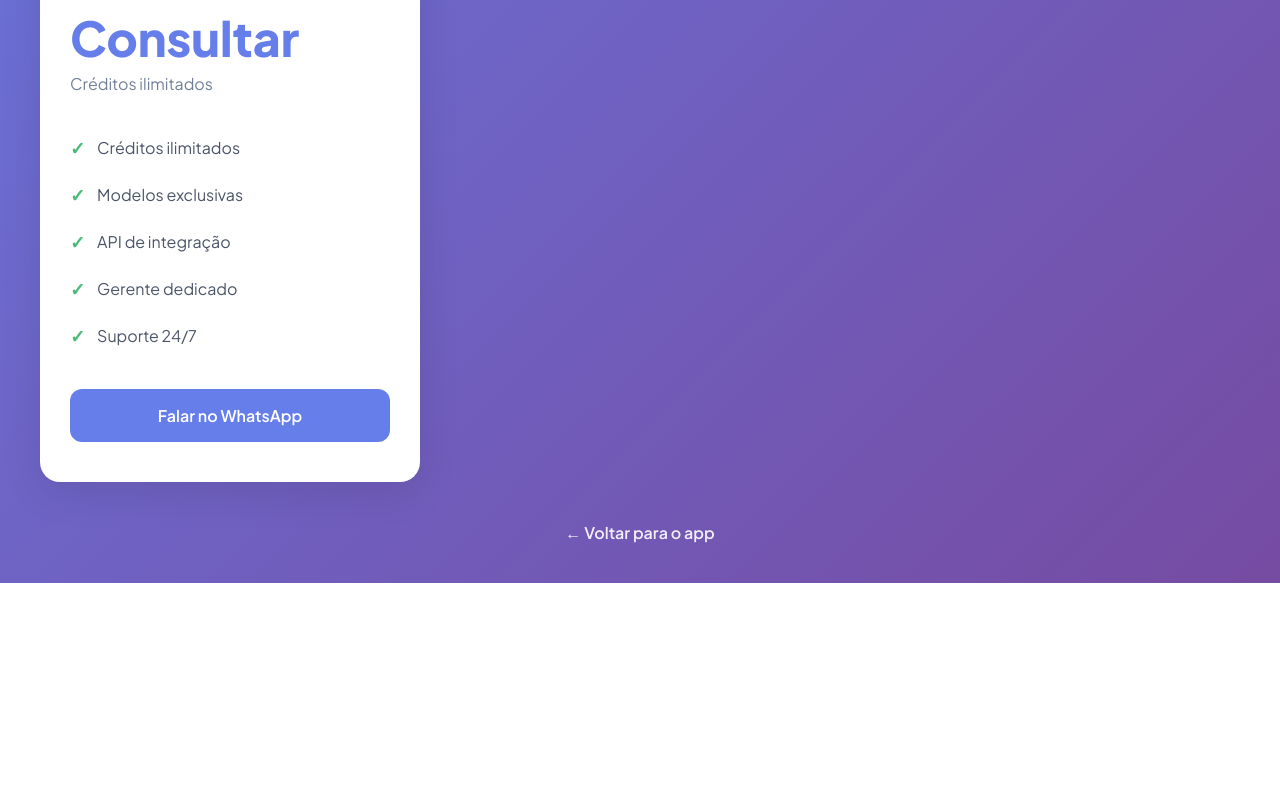
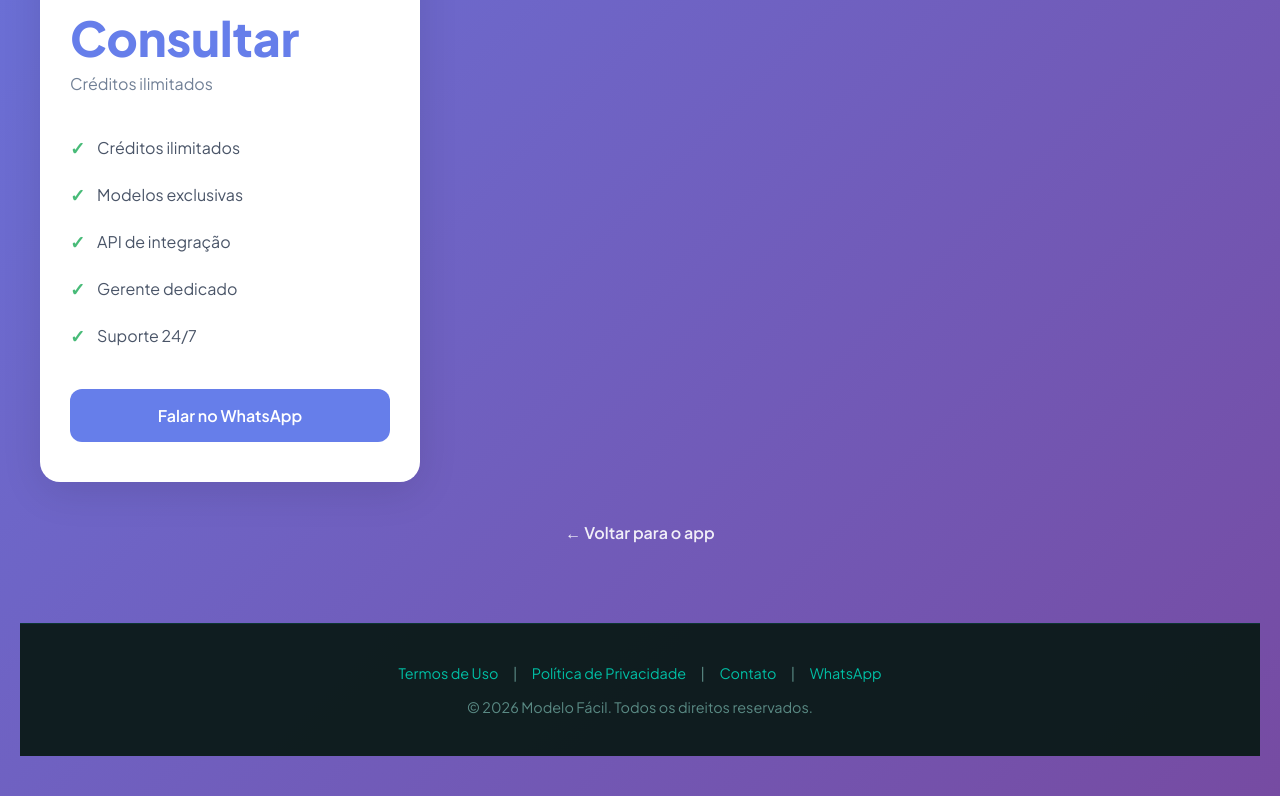
Before and after one commit to Eduardo-Manhaes/ai-fashion-studio, a website: page public/planos.html in a window 1280 px wide. Shown: the part 863-1659 px from the top of the page. Before the commit the page ends 1446 px from the top, so only its background shows below. Drawn offline with Linux system fonts and the light colour scheme; a script that the page names is missing.

Commit message:
legal: adicionar checkbox de aceite e footer com links
- Checkbox obrigatório em signup antes de criar conta
- Links para Termos e Privacidade no footer de todas páginas públicas
- Compliant com LGPD - usuário deve aceitar antes de usar serviço

```diff
--- a/public/planos.html
+++ b/public/planos.html
@@ -305,5 +305,21 @@
       }
     }
   </script>
+
+  <!-- Footer -->
+  <footer style="background: rgba(10, 26, 24, 0.95); border-top: 1px solid rgba(0, 191, 165, 0.15); padding: 40px 20px; text-align: center; color: #5a8a84; font-size: 0.9rem; margin-top: 80px;">
+    <div style="max-width: 1200px; margin: 0 auto;">
+      <p style="margin-bottom: 16px;">
+        <a href="/termos.html" style="color: #00bfa5; text-decoration: none; margin: 0 12px;">Termos de Uso</a> |
+        <a href="/privacidade.html" style="color: #00bfa5; text-decoration: none; margin: 0 12px;">Política de Privacidade</a> |
+        <a href="mailto:eduardomanhaesmaciel@gmail.com" style="color: #00bfa5; text-decoration: none; margin: 0 12px;">Contato</a> |
+        <a href="https://wa.me/556299467433" target="_blank" style="color: #00bfa5; text-decoration: none; margin: 0 12px;">WhatsApp</a>
+      </p>
+      <p style="margin-top: 16px; color: #5a8a84;">
+        © 2026 Modelo Fácil. Todos os direitos reservados.
+      </p>
+    </div>
+  </footer>
+
 </body>
 </html>
```
Also changed, not shown: public/landing.html (+15 -0 lines), public/signup.html (+11 -0 lines).
